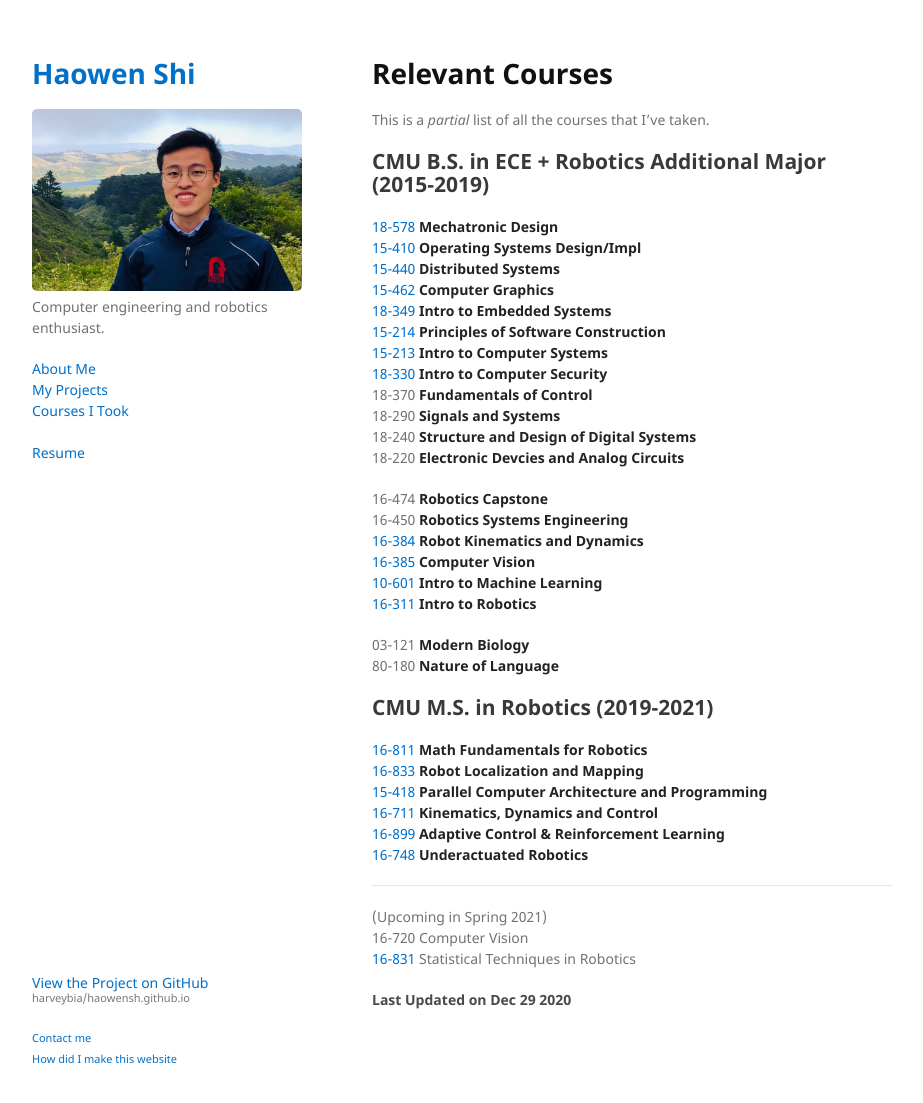
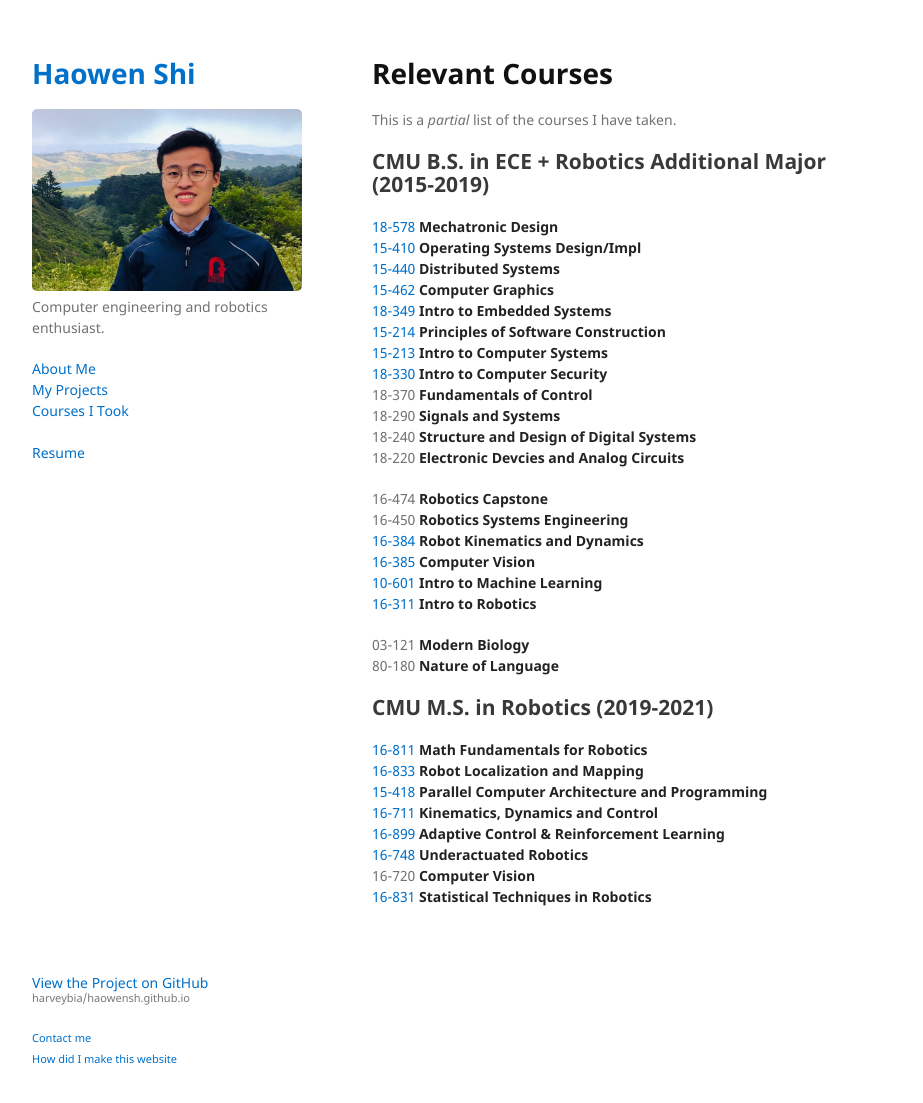
Before and after one commit to harveybia/haowensh.github.io, a Jekyll site: the page built from courses.md, in a window 1280 px wide and 1138 px high. Shown: the top 1103 px of the window, without its empty margins (178-1101 px from the left). Built offline with Jekyll 4.4.1, drawn with Linux system fonts in a browser that asks for light colours; our own code applies the rules of GitHub Pages for plain Markdown files.

Commit message:
updated courses
Signed-off-by: Haowen Shi <harvey.shi@yahoo.com>

```diff
--- a/courses.md
+++ b/courses.md
@@ -4,7 +4,7 @@ layout: default
 
 # Relevant Courses
 
-This is a _partial_ list of all the courses that I've taken.
+This is a _partial_ list of the courses I have taken.
 
 ## CMU B.S. in ECE + Robotics Additional Major (2015-2019)
 
@@ -38,14 +38,9 @@ This is a _partial_ list of all the courses that I've taken.
 [15-418][15_418] **Parallel Computer Architecture and Programming**\\
 [16-711][16_711] **Kinematics, Dynamics and Control**\\
 [16-899][16_899] **Adaptive Control & Reinforcement Learning**\\
-[16-748][16_748] **Underactuated Robotics**
-* * *
-(Upcoming in Spring 2021)\\
-16-720 Computer Vision\\
-[16-831][16_831] Statistical Techniques in Robotics
-
-
-#### Last Updated on Dec 29 2020
+[16-748][16_748] **Underactuated Robotics**\\
+16-720 **Computer Vision**\\
+[16-831][16_831] **Statistical Techniques in Robotics**
 
 [18_578]: https://sites.google.com/site/cmumechatronicdesign/
 [15_410]: https://www.cs.cmu.edu/~410/
```
